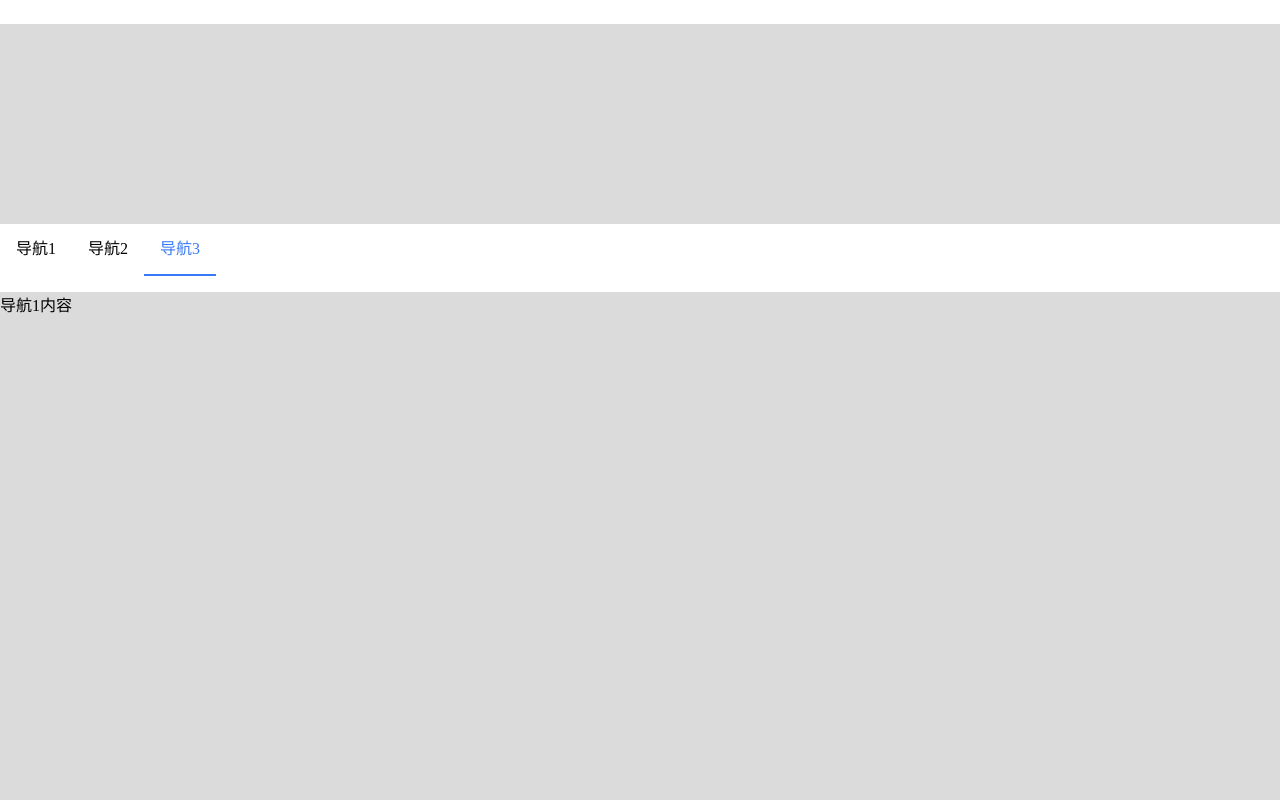
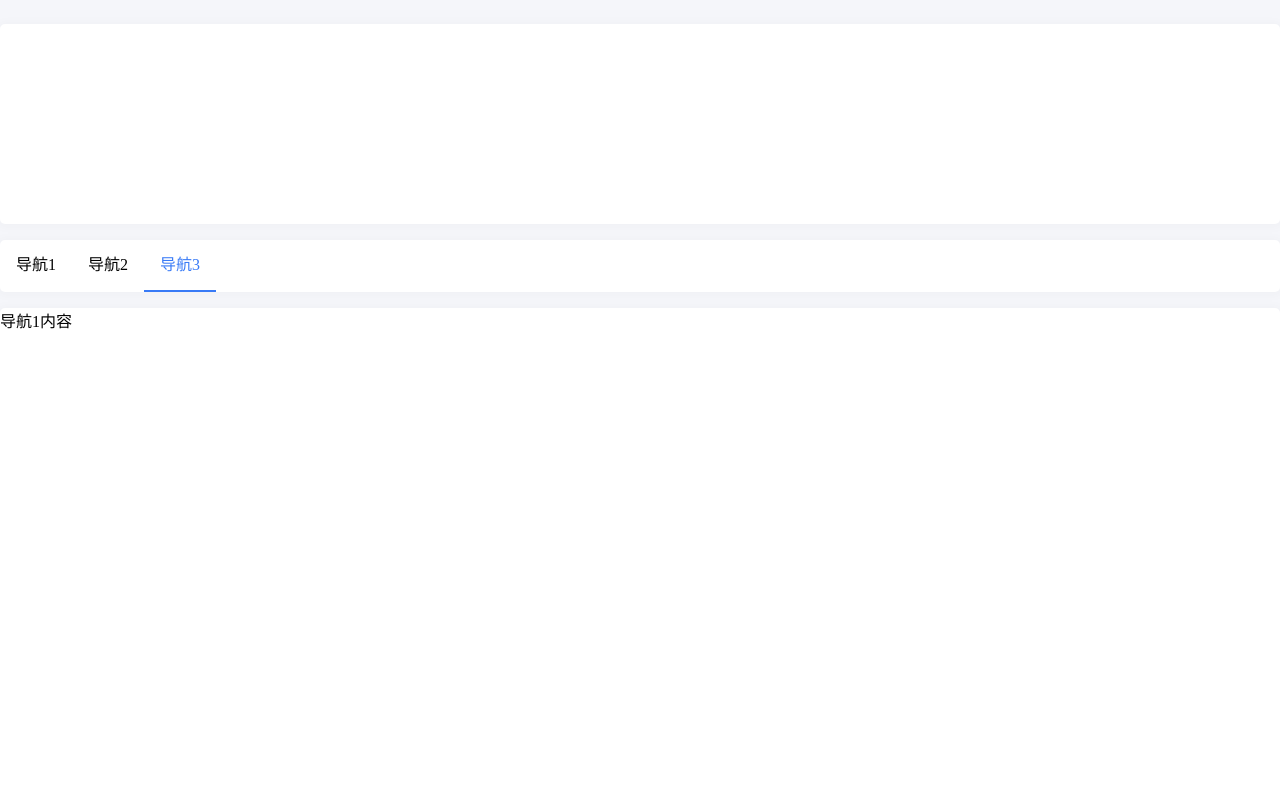
Before and after one commit to pekonchan/scrollNav, a Vue app: page / in a window 1280 px wide. Shown: the top 800 px of the page. Built offline with nearby package versions, Linux system fonts and the light colour scheme.

Commit message:
修改样式和优化组件封装

```diff
--- a/packages/src/index.scss
+++ b/packages/src/index.scss
@@ -5,6 +5,9 @@
         line-height: 3.1;
         background-color: #fff;
         vertical-align:middle;
+        border-radius: 5px;
+        box-shadow: 0 1px 8px 4px rgba(0, 0, 0, 0.02);
+        background: #ffffff;
         &:after {
             display: inline-block;
             content: '';
--- a/packages/src/index.vue
+++ b/packages/src/index.vue
@@ -13,7 +13,7 @@
                     height: navBarFixed ? navFixedHeight : '100%'
                 }">
                 <li
-                    v-for="(item, index) in menu"
+                    v-for="(item, index) in navMenu"
                     :key="item.value"
                     :class="{'is-active': item.checked}"
                     @click="selectNav(item, index)">
@@ -112,9 +112,10 @@ export default {
         };
     },
     computed: {
+        // 如果用户导航栏选项未传checked，那么默认把checked置为false
         navMenu () {
             return this.menu.map(item => {
-                item.checked = item.checked || false;
+                this.$set(item, 'checked', item.checked || false);
                 return item;
             });
         },
@@ -171,7 +172,7 @@ export default {
             this.scrollContainer.scrollTop = this.offsetTops[`content${index}`] - this.scrollDeviation;
         },
         resetNavSelect () {
-            this.menu.forEach(item => {
+            this.navMenu.forEach(item => {
                 item.checked = false;
             });
         },
@@ -182,7 +183,7 @@ export default {
             const top = this.scrollContainer.scrollTop;
             // 这是用来判断目前滚动在于哪个导航上的值，对滚动容器scrollTop做了偏差值处理
             const fixedBaseTop = top + this.scrollDeviation;
-            const menuLength = this.menu.length;
+            const menuLength = this.navMenu.length;
             if (this.needFixed) {
                 // 这是控制导航栏吸顶 - 吸顶
                 if ((top + this.extraFixed) >= this.offsetTops.navBar) {
@@ -196,21 +197,21 @@ export default {
             this.resetNavSelect();
             // 滚动条到达底部就选中最后一个导航
             if (top + this.scrollContainer.clientHeight >= this.scrollContainer.scrollHeight) {
-                this.menu[menuLength - 1].checked = true;
+                this.navMenu[menuLength - 1].checked = true;
                 return;
             }
             // 以下都为依据滚动自动选择对应导航
             for (let i = 0; i < menuLength - 1; i++) {
                 if (fixedBaseTop >= this.offsetTops[`content${i}`] && fixedBaseTop < this.offsetTops[`content${i + 1}`]) {
-                    this.menu[i].checked = true;
+                    this.navMenu[i].checked = true;
                     return;
                 }
             }
             if (fixedBaseTop >= this.offsetTops[`content${menuLength - 1}`]) {
-                this.menu[menuLength - 1].checked = true;
+                this.navMenu[menuLength - 1].checked = true;
                 return;
             }
-            this.menu[0].checked = true;
+            this.navMenu[0].checked = true;
         },
         /**
          * 计算页面的各个offsetTop，主要供父组件使用，用于当父组件内容发生高度变化时，重新计算offsetTop值
@@ -218,7 +219,7 @@ export default {
         calcTop (recalNav) {
             this.$nextTick(() => {
                 recalNav && (this.offsetTops.navBar = document.querySelector('.scroll-nav .nav-bar-wrap').offsetTop);
-                this.menu.forEach((item, index) => {
+                this.navMenu.forEach((item, index) => {
                     this.offsetTops[`content${index}`] = this.$slots.default[index].elm.offsetTop;
                 });
             });
--- a/src/App.vue
+++ b/src/App.vue
@@ -30,12 +30,10 @@ export default {
           checked: true
         },
         {
-          label: '导航2',
-          checked: false
+          label: '导航2'
         },
         {
-          label: '导航3',
-          checked: false
+          label: '导航3'
         }
       ]
     };
@@ -47,17 +45,24 @@ export default {
   body {
     margin: 0;
     padding-top: 24px; // 故意设置，让组件传输偏差值进行计算
+    background-color: #f5f6fa;
   }
   #app {
     position: relative; // 故意把导航和导航内容的`offsetParent`变成`#app`
   }
+  %block {
+    border-radius: 5px;
+    box-shadow: 0 1px 8px 4px rgba(0, 0, 0, 0.02);
+    background: #ffffff;
+  }
   .top-section {
-      height: 200px;
-      background: #dbdbdb;
+    margin-bottom: 16px;
+    height: 200px;
+    @extend %block;
   }
   .content {
     margin-top: 16px;
-    background: #dbdbdb;
     height: 600px;
+    @extend %block;
   }
 </style>
```
